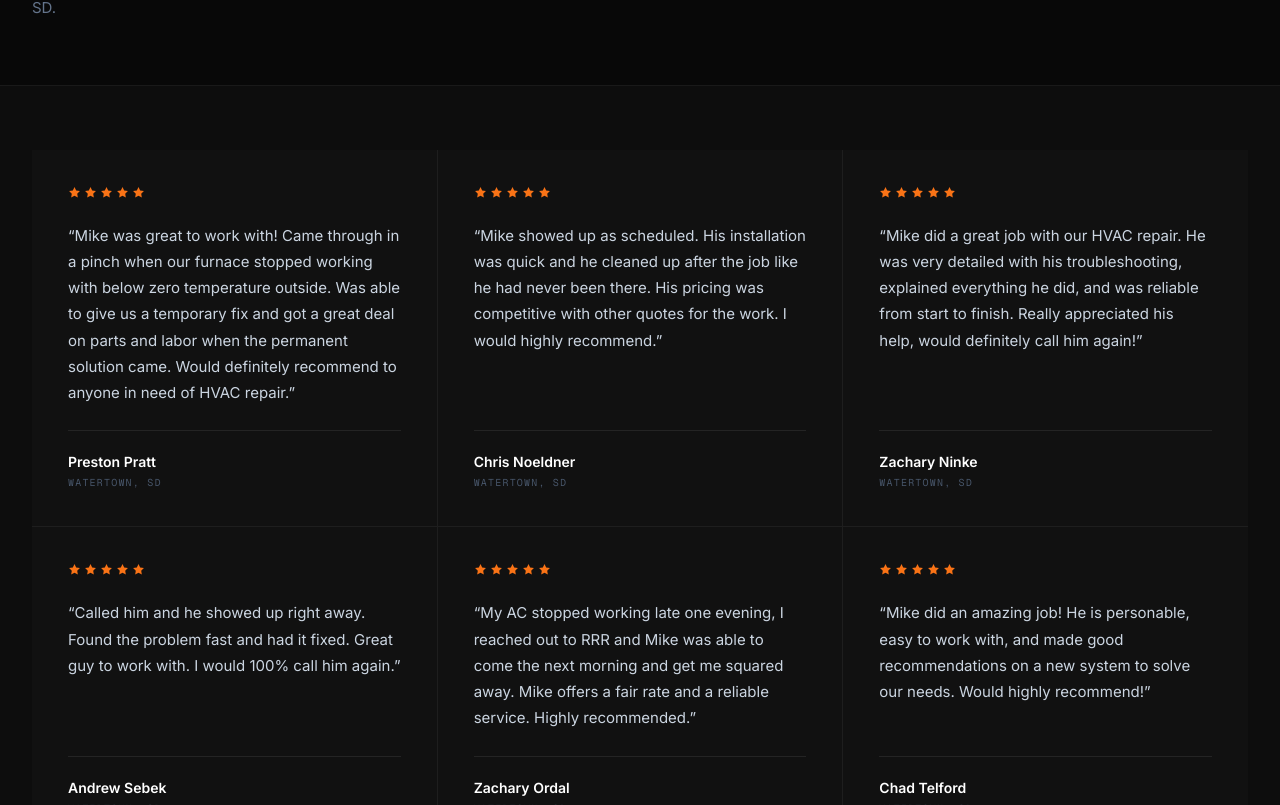
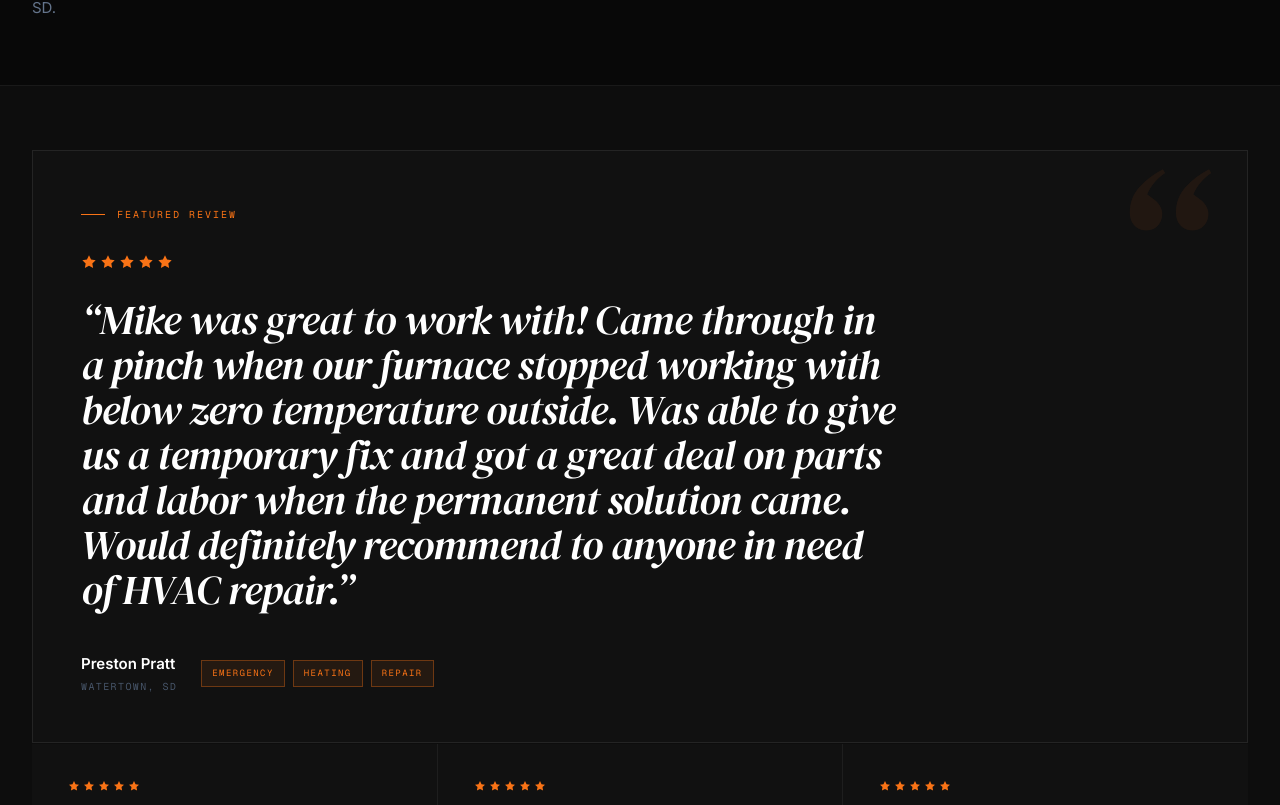
Before and after one commit to steinbros1012/RRR-HVAC, a Next.js app: page /reviews in a window 1280 px wide. Shown: the part 475-1280 px from the top of the page. Built offline with nearby package versions, Linux system fonts and the light colour scheme.

Commit message:
style: redesign reviews page with hero pull quote + grid

```diff
--- a/src/components/ReviewsExperience.tsx
+++ b/src/components/ReviewsExperience.tsx
@@ -6,7 +6,7 @@ type Review = {
   highlight: string;
 };
 
-function StarRow({ size = 13 }: { size?: number }) {
+function Stars({ size = 13 }: { size?: number }) {
   return (
     <div style={{ display: "flex", gap: "3px" }}>
       {[0, 1, 2, 3, 4].map((i) => (
@@ -22,6 +22,8 @@ function StarRow({ size = 13 }: { size?: number }) {
 }
 
 export default function ReviewsExperience({ reviews }: { reviews: Review[] }) {
+  const [hero, ...rest] = reviews;
+
   return (
     <section
       style={{
@@ -30,12 +32,99 @@ export default function ReviewsExperience({ reviews }: { reviews: Review[] }) {
         padding: "4rem 0",
       }}
     >
-      <div className="max-w-7xl mx-auto px-5 sm:px-8">
+      <div className="max-w-7xl mx-auto px-5 sm:px-8" style={{ display: "flex", flexDirection: "column", gap: "1px" }}>
+
+        {/* Hero pull quote */}
+        <div
+          style={{
+            background: "#111111",
+            border: "1px solid rgba(255,255,255,0.08)",
+            padding: "3.5rem 3rem 3rem",
+            position: "relative",
+            overflow: "hidden",
+          }}
+        >
+          {/* Decorative large quote mark */}
+          <div
+            aria-hidden="true"
+            className="font-serif"
+            style={{
+              position: "absolute",
+              top: "-0.5rem",
+              right: "2.5rem",
+              fontSize: "14rem",
+              lineHeight: 1,
+              color: "rgba(249,115,22,0.07)",
+              fontStyle: "italic",
+              pointerEvents: "none",
+              userSelect: "none",
+            }}
+          >
+            &ldquo;
+          </div>
+
+          <div style={{ display: "flex", alignItems: "center", gap: "0.75rem", marginBottom: "2rem" }}>
+            <div style={{ width: "24px", height: "1px", background: "#F97316" }} />
+            <span className="font-mono uppercase" style={{ fontSize: "10px", letterSpacing: "0.2em", color: "#F97316" }}>
+              Featured Review
+            </span>
+          </div>
+
+          <Stars size={16} />
+
+          <p
+            className="font-serif"
+            style={{
+              fontSize: "clamp(1.6rem, 3.2vw, 2.6rem)",
+              color: "#FFFFFF",
+              fontStyle: "italic",
+              letterSpacing: "-0.02em",
+              lineHeight: 1.1,
+              margin: "1.75rem 0 2.5rem",
+              maxWidth: "820px",
+              position: "relative",
+              zIndex: 1,
+            }}
+          >
+            &ldquo;{hero.text}&rdquo;
+          </p>
+
+          <div style={{ display: "flex", alignItems: "center", gap: "1.5rem", flexWrap: "wrap" }}>
+            <div>
+              <div className="font-body" style={{ fontSize: "0.9375rem", fontWeight: 600, color: "#FFFFFF" }}>
+                {hero.name}
+              </div>
+              <div className="font-mono uppercase" style={{ fontSize: "10px", letterSpacing: "0.14em", color: "#475569", marginTop: "3px" }}>
+                {hero.location}
+              </div>
+            </div>
+            <div style={{ display: "flex", gap: "0.5rem", flexWrap: "wrap" }}>
+              {hero.tags.map((tag) => (
+                <span
+                  key={tag}
+                  className="font-mono uppercase"
+                  style={{
+                    fontSize: "9px",
+                    letterSpacing: "0.16em",
+                    padding: "6px 10px",
+                    border: "1px solid rgba(249,115,22,0.35)",
+                    color: "#F97316",
+                    background: "rgba(249,115,22,0.08)",
+                  }}
+                >
+                  {tag}
+                </span>
+              ))}
+            </div>
+          </div>
+        </div>
+
+        {/* Grid of remaining reviews */}
         <div
           className="grid sm:grid-cols-2 xl:grid-cols-3"
           style={{ gap: "1px", background: "rgba(255,255,255,0.07)" }}
         >
-          {reviews.map((review) => (
+          {rest.map((review) => (
             <article
               key={review.name}
               style={{
@@ -46,7 +135,7 @@ export default function ReviewsExperience({ reviews }: { reviews: Review[] }) {
                 gap: "1.5rem",
               }}
             >
-              <StarRow size={13} />
+              <Stars size={12} />
 
               <p
                 className="font-body"
@@ -61,22 +150,17 @@ export default function ReviewsExperience({ reviews }: { reviews: Review[] }) {
               </p>
 
               <div style={{ borderTop: "1px solid rgba(255,255,255,0.08)", paddingTop: "1.25rem" }}>
-                <div
-                  className="font-body"
-                  style={{ fontSize: "0.875rem", fontWeight: 600, color: "#FFFFFF", marginBottom: "3px" }}
-                >
+                <div className="font-body" style={{ fontSize: "0.875rem", fontWeight: 600, color: "#FFFFFF", marginBottom: "3px" }}>
                   {review.name}
                 </div>
-                <div
-                  className="font-mono uppercase"
-                  style={{ fontSize: "10px", letterSpacing: "0.12em", color: "#475569" }}
-                >
+                <div className="font-mono uppercase" style={{ fontSize: "10px", letterSpacing: "0.12em", color: "#475569" }}>
                   {review.location}
                 </div>
               </div>
             </article>
           ))}
         </div>
+
       </div>
     </section>
   );
```
